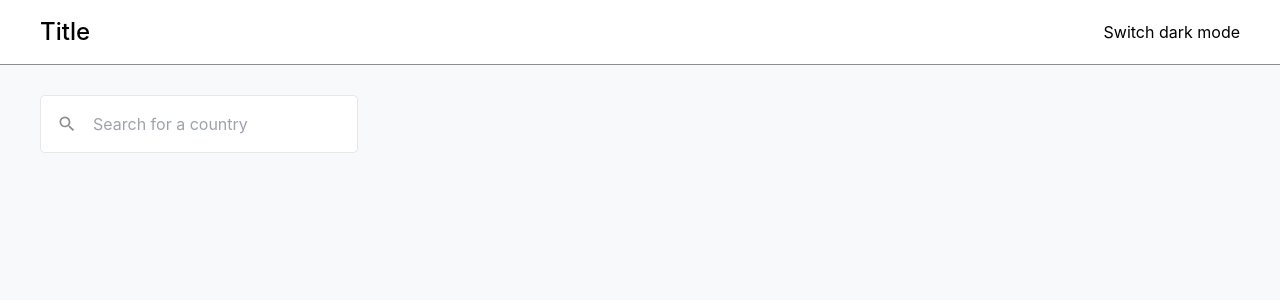
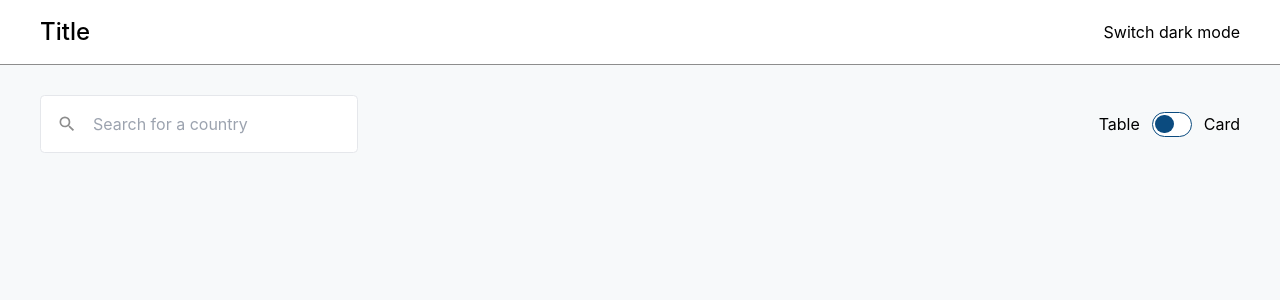
Before and after one commit to AziziShaharuddin/country-lists, a React (Create React App) app: page / in a window 1280 px wide. Shown: the top 300 px of the page. Built offline with nearby package versions, Linux system fonts and the light colour scheme.

Commit message:
custom switch button

```diff
--- /dev/null
+++ b/src/components/Switch/AcdoSwitch.js
@@ -0,0 +1,15 @@
+const AcdoSwitch = ({ trackClassName, checkClassName, ...rest }) => {
+  return (
+    <label
+      htmlFor="check"
+      className={`bg-acdo-white border border-acdo-primary cursor-pointer relative w-[40px] h-[25px] rounded-full ${trackClassName}`}
+    >
+      <input id="check" type="checkbox" className="sr-only peer" {...rest} />
+      <span
+        className={`w-2/4 h-4/5 bg-acdo-primary absolute rounded-full left-[2.5px] top-[2.5px] peer-checked:left-[17px] transition-all duration-500 ${checkClassName}`}
+      />
+    </label>
+  );
+};
+
+export default AcdoSwitch;
--- a/src/pages/MainPage/view/index.js
+++ b/src/pages/MainPage/view/index.js
@@ -1,11 +1,16 @@
 import AcdoInputField from "components/InputField/AcdoInputField";
+import AcdoSwitch from "components/Switch/AcdoSwitch";
 import { useState } from "react";
 import { MdSearch } from "react-icons/md";
 
 const MainPage = () => {
   const [searchValue, setSearchValue] = useState('')
+  const [checked, setChecked] = useState(false)
   const handleTextField = (e) => {
     setSearchValue(e.target.value)
+  }
+  const handleSwitch = (e) => {
+    setChecked(e.target.checked)
   }
   return (
     <div>
@@ -16,7 +21,16 @@ const MainPage = () => {
           placeholder='Search for a country'
           startAdornment={<MdSearch size={20} className="text-acdo-grayText" />}
         />
-        <div className="flex items-center space-x-2"></div>
+        <div className="flex items-center space-x-2">
+          <div className="flex items-center space-x-3">
+            <p>Table</p>
+            <AcdoSwitch
+              checked={checked}
+              onChange={handleSwitch}
+            />
+            <p>Card</p>
+          </div>
+        </div>
       </div>
     </div>
   );
```
